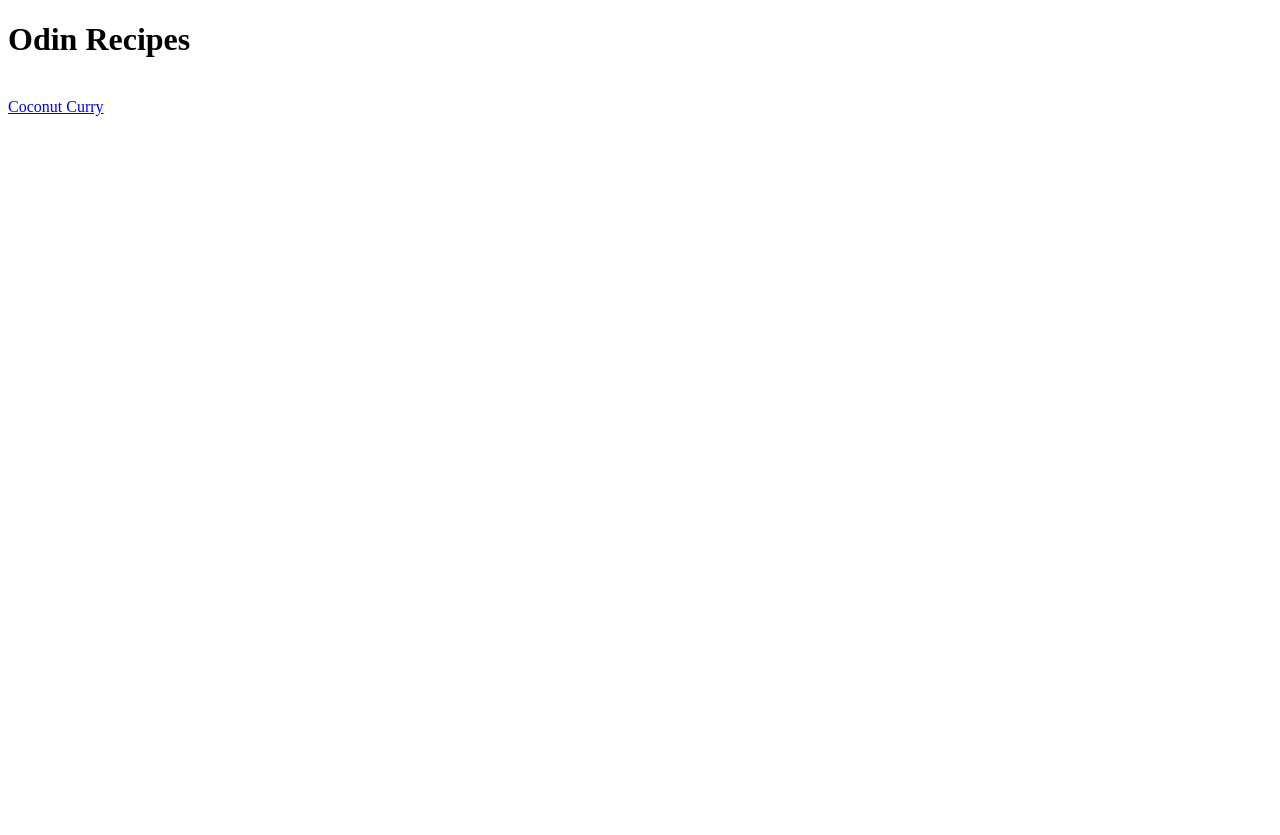
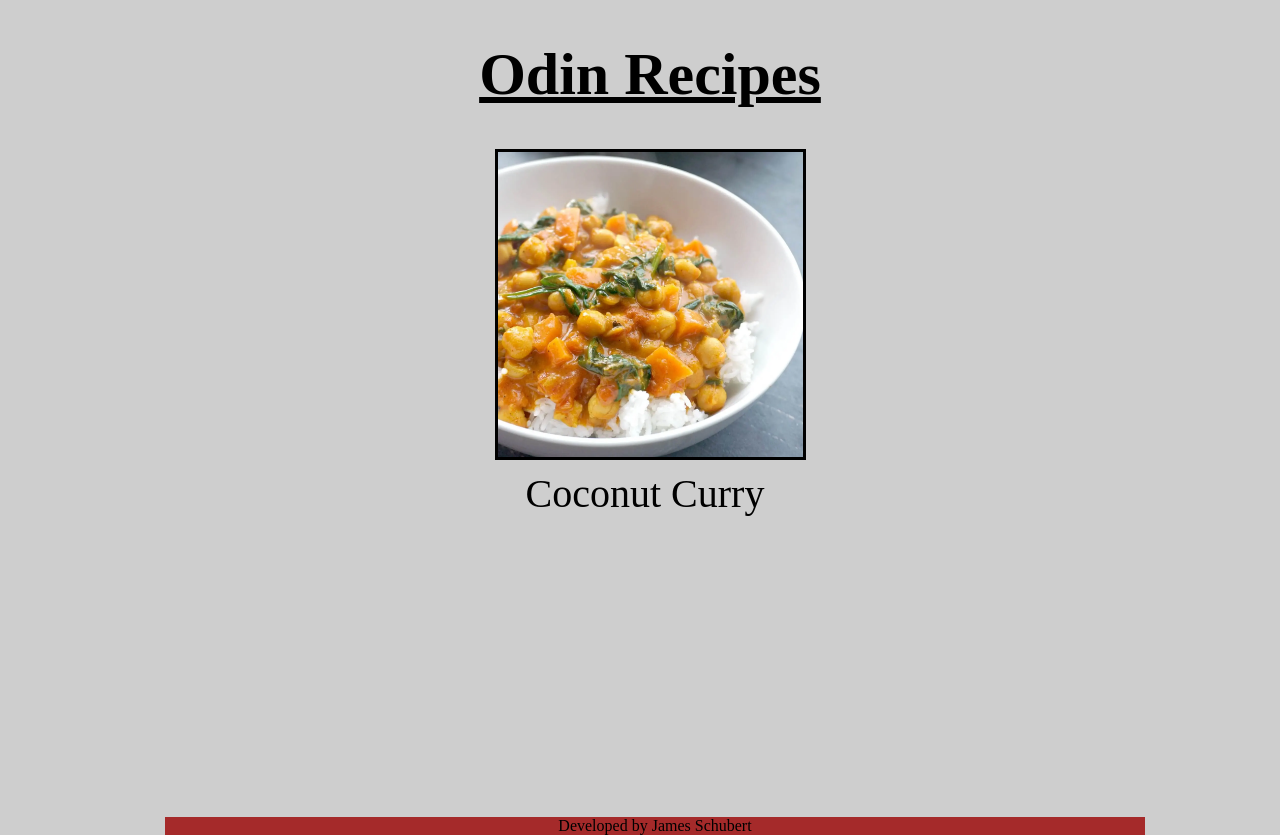
Before and after one commit to James-Schubert/odin-recipes, a plain HTML site: page index.html in a window 1280 px wide. Before the commit the page ends 800 px from the top, so only its background shows below. Drawn offline with Linux system fonts and the light colour scheme.

Commit message:
Added CSS

```diff
--- /dev/null
+++ b/css/styles.css
@@ -0,0 +1,55 @@
+h1, h2, p, ul, ol {
+    font-family: "Trattatello" "Avantgarde" "Courier New";
+}
+*{
+    background-color: rgb(206, 206, 206);
+    margin-left: 10px;
+    text-align: center;
+
+}
+h2{
+    text-decoration: underline;
+    font-size: 35px;
+
+}
+img {
+    border: 3px solid black;
+    margin-left: 0px;
+    align-items: center;
+}
+h1{
+    font-size: 60px;
+    font-style: "Chalkduster";
+
+}
+a{
+    font-size: 40px;
+    color: black;
+    font-style: Arial;
+    text-decoration: none;
+
+}
+#main-header{
+    text-decoration: underline;
+}
+
+li{
+    text-align: left;
+}
+#desc{
+    text-align: left;
+}
+footer p{
+    margin-top: 300px;
+    align-items: baseline;
+    margin-bottom: 30px;
+    background-color: brown;
+    width:auto;
+}
+body{
+    margin-bottom:-80px;
+    max-width: 1000px;
+
+    margin-left: auto;
+    margin-right:auto;
+}
--- a/index.html
+++ b/index.html
@@ -3,12 +3,20 @@
     <head>
         <title>Recipes!</title>
         <meta charset="utf-8">
+        <link rel="stylesheet" href="./css/styles.css">
     </head>
 
 
     <body>
-        <h1>Odin Recipes</h1>
-        <br>
-        <a href="./recipes/coconut-curry.html">Coconut Curry</a>
+        <h1 id="main-header">Odin Recipes</h1>
+        <p></p>
+
+        <a href="./recipes/coconut-curry.html">
+            <img src="./images/coconut-curry.jpg" alt="A bowl of coconut & chickpea curry over rice" width="305">
+            <br>
+            Coconut Curry</a>
     </body>
+    <footer>
+        <p>Developed by James Schubert</p>
+    </footer>
 </html>
```
Also changed, not shown: recipes/coconut-curry.html (+11 -3 lines).
